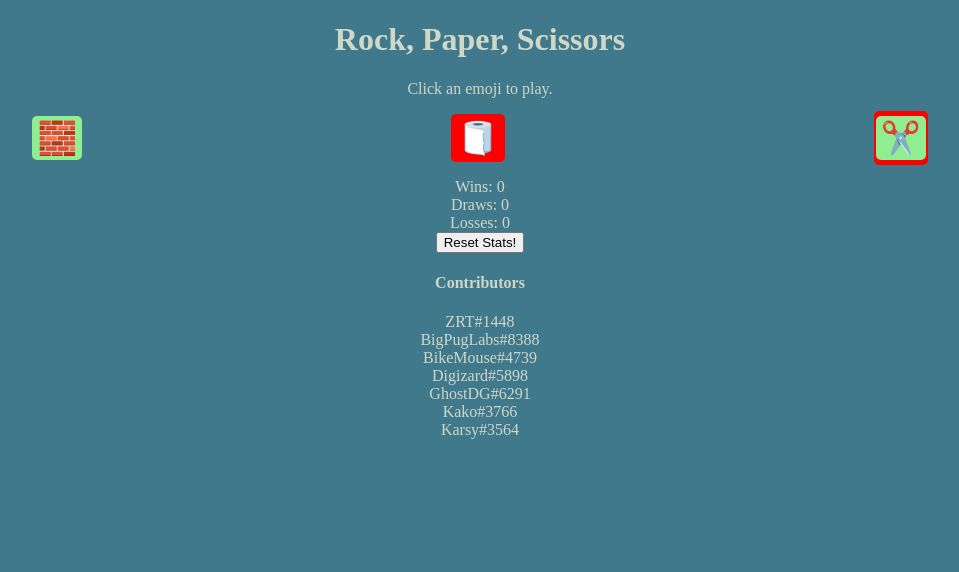
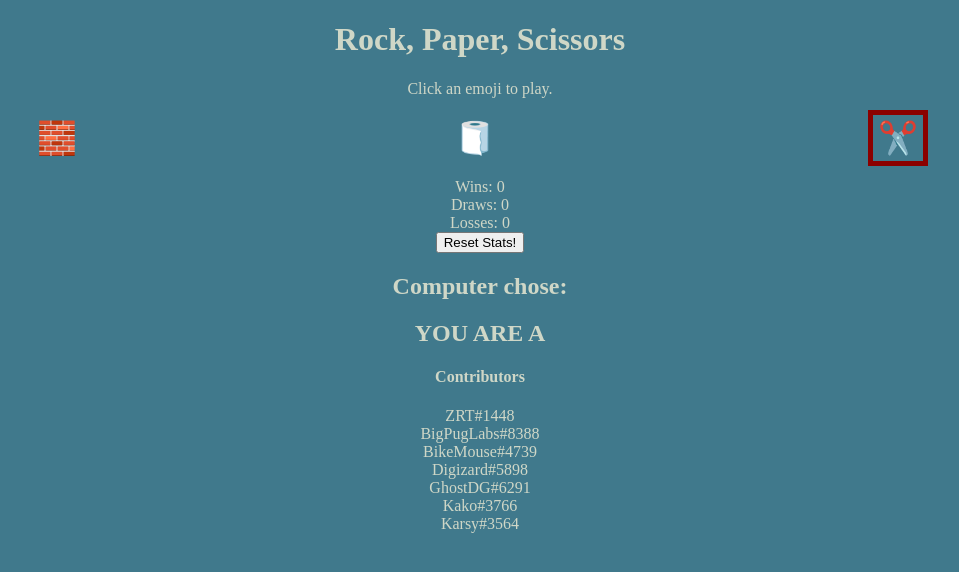
Before and after one commit to Karsyz/group-project-night, a website: page index.html in a window 1280 px wide. Both pictures are taken after a click on the element "✂️". Shown: the whole page, without its empty margins (160-1119 px from the left). Drawn offline with Linux system fonts and the light colour scheme; no server answers.

Commit message:
Added outline functionality

```diff
--- a/css/style.css
+++ b/css/style.css
@@ -20,6 +20,7 @@ span{
   align-items: center;
 }
 .emoji{
+  cursor: crosshair;
   max-height: 60px;
   display: inline;
   font-size: 2rem;
@@ -27,6 +28,14 @@ span{
 }
 
 .red {
+  border: thick solid darkred;
+
+}
+.green{
+  outline: thick solid darkgreen;
+}
+
+/* .red {
   background: red;
   border: 2px solid red;
   border-radius: 5px;
@@ -38,4 +47,4 @@ span{
   background: lightgreen;
   border-radius: 5px;
   padding: 3px 0;
-}
+} */
--- a/index.html
+++ b/index.html
@@ -13,9 +13,21 @@
   <!-- <input id="userName" type="text" name="" placeholder="Enter Name">
     <button id="clickMe" type="button" name="button">Click Me</button> -->
   <section class="emojiContainer">
-    <div class=""><div class="green"><span class="emoji" id="rock">🧱</span></div></div>
-    <div class="red"><div class=""><span class="emoji" id="paper">🧻</span></div></div>
-    <div class="red"><div class="green"><span class="emoji" id="scissors">✂️</span></div></div>
+    <div class="">
+      <div class="">
+        <span class="emoji" id="rock">🧱</span>
+      </div>
+    </div>
+    <div class="">
+      <div class="">
+        <span class="emoji" id="paper">🧻</span>
+      </div>
+    </div>
+    <div class="">
+      <div class="">
+        <span class="emoji" id="scissors">✂️</span>
+      </div>
+    </div>
   </section>
 
   <section class="stats">
@@ -27,8 +39,8 @@
 
   <section class="results">
     <h2 id="personName"></h2>
-    <h2 id="personOccupation"></h2>
-    <h2 id="personStatus"></h2>
+    <h2 id="personOccupation">Computer chose: </h2>
+    <h2 id="personStatus">YOU ARE A </h2>
 
   </section>
 
--- a/js/main.js
+++ b/js/main.js
@@ -16,8 +16,12 @@ document.querySelector('#resetStats').addEventListener('click', resetStats)
 initializeData();
 
 async function makeRequest(event) {
+  resetEmojis();
+  const element = event.target;
 
-  const userName = event.target.id;
+  const userName = element.id;
+  element.classList.toggle("red");
+
   //const userName = document.querySelector("#userName").value.toLowerCase();
   const res = await fetch(`/api?student=${userName}`)
   const data = await res.json()
@@ -62,6 +66,20 @@ function resetStats() {
   losses = 0;
   draws = 0;
   displayStats();
+  resetEmojis();
+  resetText();
+
+}
+
+function resetEmojis() {
+  emojis.forEach(element => {
+    element.classList.remove("red");
+    element.classList.remove("green");
+  })
+}
+function resetText() {
+  document.querySelector("#personOccupation").textContent = `Computer chose:`;
+  document.querySelector("#personStatus").textContent = `YOU ARE A `;
 }
 
 function displayStats() {
@@ -73,6 +91,7 @@ function displayStats() {
 function displayResults(data) {
   document.querySelector("#personOccupation").textContent = `Computer chose: ${data.opponentAnswer}`
   document.querySelector("#personStatus").textContent = `YOU ARE A ${data.status}`;
+  document.querySelector(`#${data.opponentAnswer}`).classList.toggle("green");
 
   switch (data.result) {
     case "win":
```
